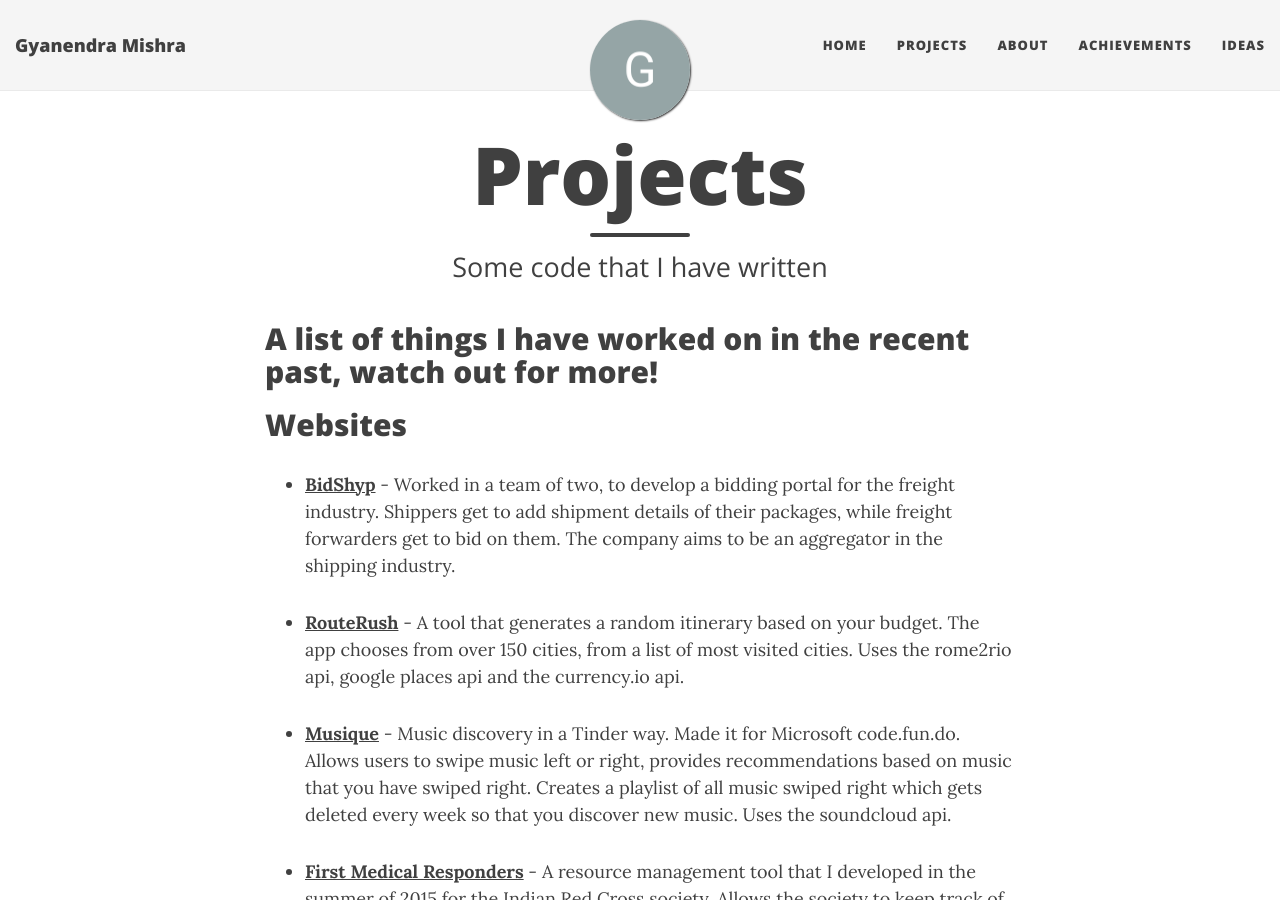
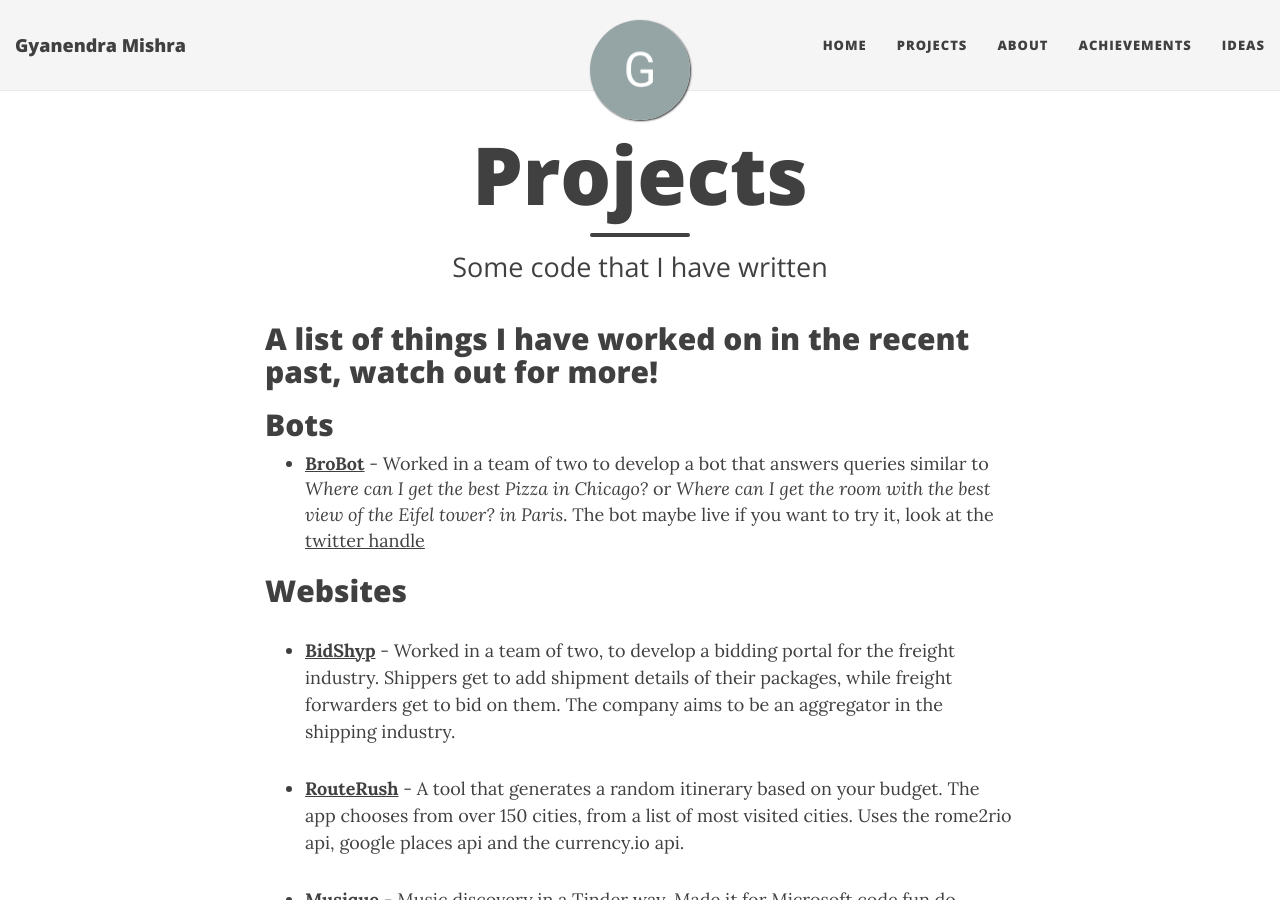
Before and after one commit to h4ck3rk3y/h4ck3rk3y.github.io, a Jekyll site: the page built from projects.md, in a window 1280 px wide and 900 px high. Built offline with Jekyll 4.4.1, drawn with Linux system fonts in a browser that asks for light colours; nearby versions of some CDN libraries; some of the changed text lies outside the part shown.

Commit message:
New stuff included.

```diff
--- a/projects.md
+++ b/projects.md
@@ -7,6 +7,10 @@
 
 A list of things I have worked on in the recent past, watch out for more!
 ---
+
+## Bots
+
+- **[BroBot](https://github.com/Zephrys/Bro)** - Worked in a team of two to develop a bot that answers queries similar to *Where can I get the best Pizza in Chicago?* or *Where can I get the room with the best view of the Eifel tower? in Paris*. The bot maybe live if you want to try it, look at the [twitter handle](https://twitter.com/broknowsyouknow)
 
 ## Websites
 
@@ -47,6 +51,8 @@
 
 ## Security
 
+- **PayMate**: As a part of our network security project we built an electronic payment protocol which we called PayMate. It puts TOPT over a modified version of SET.
+
 #### New Nmap Scripts
 
 - **[xmlrpc-methods](https://nmap.org/nsedoc/scripts/xmlrpc-methods.html)** -This script is used to perform introspection of XMLRPC services. This script starts by querying the system.listMethods method and then tries to run system.methodHelp on each method listed by system.listMethods.
@@ -69,6 +75,8 @@
 
 - **[Repository Link](https://svn.nmap.org/nmap-exp/gyani/)** I have written plenty of updates and bug fixes for the Nmap Scripting Engine. There are more new scripts and some libraries that are not yet in the main trunk but soon will be.
 
+- **[Joomla RCE]** Developed a Script that checks whether a given Joomla! page is vulnerable to remote code execution.
+
 ## Talks
 
 - Gave a talk on Nmap Script Development to a crowd of enthusiastic students at Birla Institute of Technology and Science, Pilani.
```
